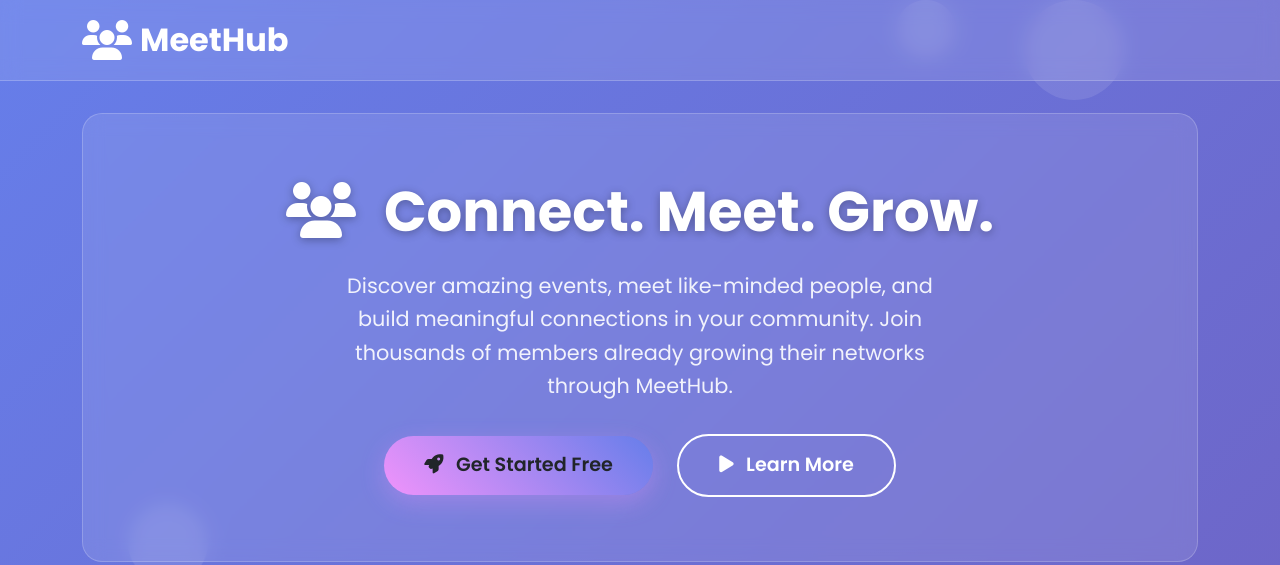
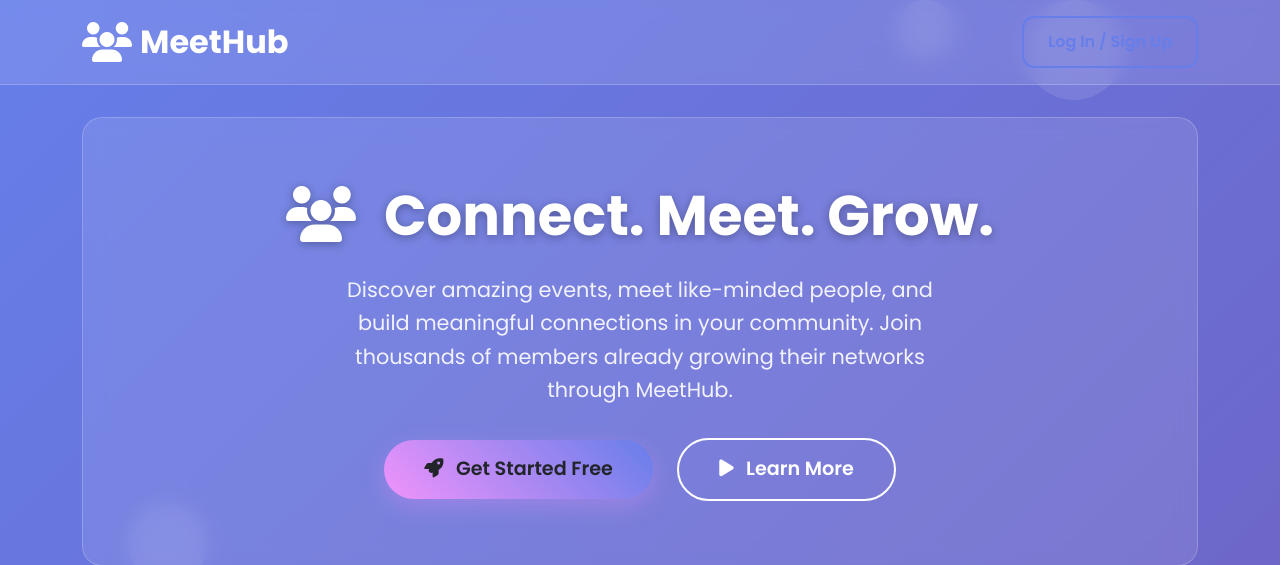
Before and after one commit to Community-TOS-Projects/event-volunteer-hub, a Django app: page / in a window 1280 px wide. Shown: the top 565 px of the page. Run offline with Django 3.2, Linux system fonts and the light colour scheme.

Commit message:
Add Log In / Sign Up link to public page header

```diff
--- a/meethub/accounts/templates/registration/base1.html
+++ b/meethub/accounts/templates/registration/base1.html
@@ -253,6 +253,13 @@
                             MeetHub
                         </a>
                     </div>
+                    {% if not user.is_authenticated %}
+                    <div class="col-auto">
+                        <a href="{% url 'accounts:login' %}" class="btn btn-outline-primary">
+                            Log In / Sign Up
+                        </a>
+                    </div>
+                    {% endif %}
                 </div>
             </div>
         </header>
```
